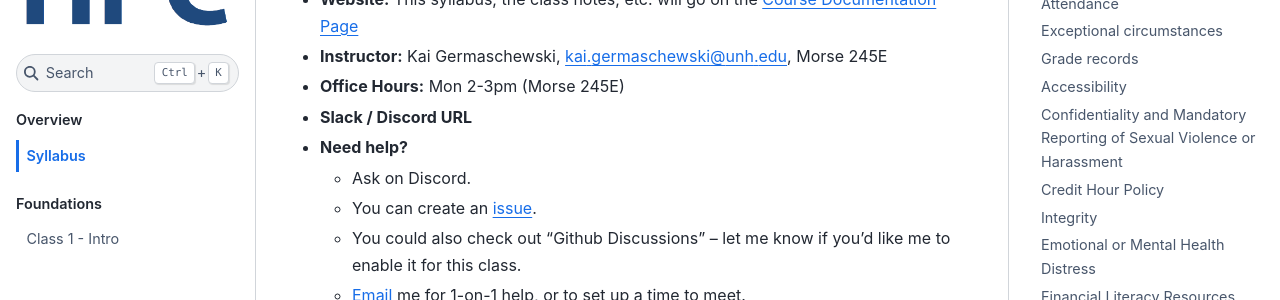
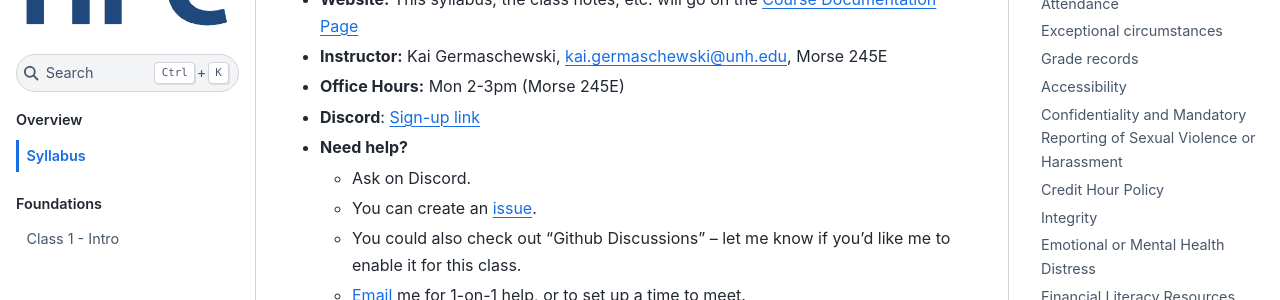
Before and after one commit to UNH-HPC-2026/iam851, a Sphinx documentation site: the page built from docs/syllabus/index.md, in a window 1280 px wide and 900 px high. Shown: the part 225-525 px from the top of the window. Built offline with Sphinx 7.4.7 and the Sphinx Book theme 1.1.4, drawn with Linux system fonts in a browser that asks for light colours.

Commit message:
syllabus: discord link

```diff
--- a/docs/syllabus/index.md
+++ b/docs/syllabus/index.md
@@ -7,7 +7,7 @@
 - **Instructor:** Kai Germaschewski,
   [kai.germaschewski@unh.edu](mailto:kai.germaschewski@unh.edu), Morse 245E
 - **Office Hours:** Mon 2-3pm (Morse 245E)
-- **Slack / Discord URL**
+- **Discord**: [Sign-up link](https://discord.gg/tDTuAMTA)
 - **Need help?**
   - Ask on Discord.
   - You can create an [issue](https://github.com/unh-hpc-2026/iam851/issues).
```
